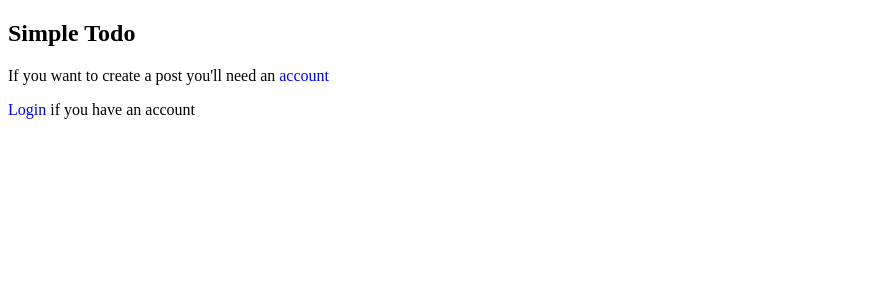
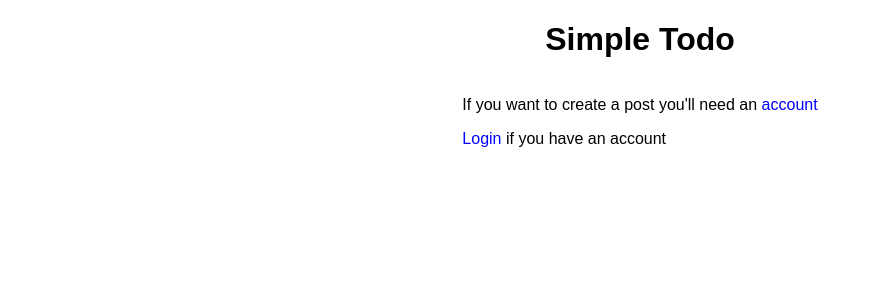
Before and after one commit to VladSmirnou/BasicTodo, a Django app: page / in a window 1280 px wide. Shown: the top 300 px of the page, without its empty margins (0-873 px from the left). Run offline with Django 4.2, Linux system fonts and the light colour scheme; parts of the project's set-up code (start-up, migrations or seed data) failed here and were passed over; some libraries are stand-ins or nearby versions.

Commit message:
rearrange elements

```diff
--- a/basic_todo_core/settings.py
+++ b/basic_todo_core/settings.py
@@ -122,6 +122,10 @@ USE_TZ = True
 
 STATIC_URL = 'static/'
 
+STATICFILES_DIRS = [
+    BASE_DIR / "static",
+]
+
 # Default primary key field type
 # https://docs.djangoproject.com/en/4.1/ref/settings/#default-auto-field
 AUTH_USER_MODEL = 'basic_todo.CustomUser'
--- /dev/null
+++ b/static/rearrange.css
@@ -0,0 +1,17 @@
+.posts {
+    display: flex;
+    flex-direction: column;
+    gap: 1em;
+    align-items: center;
+}
+
+.auth {
+    display: table;
+    margin: auto;
+}
+
+
+div {
+   font-size: 1em;
+   font-family: Arial;
+}
--- a/templates/auth/create_user.html
+++ b/templates/auth/create_user.html
@@ -1,5 +1,5 @@
-<div>
-    <h2>Sign Up Page</h2>
+<div class="auth">
+    <h1 style="text-align:center">Sign Up Page</h1>
     <form>
         {% csrf_token %}
         {{ form.as_p }}
--- a/templates/auth/login_user.html
+++ b/templates/auth/login_user.html
@@ -1,5 +1,5 @@
-<div>
-    <h2>Login Page</h2>
+<div class="auth">
+    <h1 style="text-align:center">Login Page</h1>
     <form>
         {% csrf_token %}
         {{ form.as_p }}
--- a/templates/base.html
+++ b/templates/base.html
@@ -6,6 +6,8 @@
     <meta name="viewport" content="width=device-width, initial-scale=1.0">
     <title>Document</title>
     <script src="https://unpkg.com/htmx.org@1.8.5"></script>
+    {% load static %}
+    <link rel="stylesheet" href="{% static 'rearrange.css' %}">
 </head>
 <body>
     {% block content %}
--- a/templates/home.html
+++ b/templates/home.html
@@ -1,9 +1,10 @@
 {% extends 'base.html' %}
 {% block content %}
-    <div id="main">
-        <h2>Simple Todo</h2>
+    <div class="container" id="main">
+        <h1 style="text-align:center;">Simple Todo</h1>
         {% if user.is_authenticated %}
-            Hello {{ user.username }}
+            <div class="auth">
+                Hello {{ user.username }}!
                 <p>
                     <a style="color: blue; cursor: pointer;"
                     hx-get="{% url 'logout_user' %}"
@@ -11,8 +12,9 @@
                     hx-swap="outerHTML"
                     >logout</a>
                 </p>
+            </div>
         {% else %}
-            <div>
+            <div class="auth">
                 <p>If you want to create a post you'll need an
                     <a style="color: blue; cursor: pointer;"
                     hx-get="{% url 'create_user' %}"
@@ -29,12 +31,12 @@
                 </p>
             </div>
         {% endif %}
-        <ol>
+        <ol class="posts">
             {% for post in user_posts %}
                 <li>
-                    Author: {{ post.post_author.username }} | {{ post.post_date }} |
-                    {{ post.post_title }} |
-                    {{ post.post_context }}
+                    Author: {{ post.post_author.username }} Date created: {{ post.post_date }}
+                    <h3>{{ post.post_title }}</h3>
+                    <p>{{ post.post_context }}</p>
                     {% if user.is_authenticated and post.post_author == user %}
                         <a hx-headers='{"X-CSRFToken": "{{ csrf_token }}"}'
                         style="color: rgb(228, 16, 34); cursor: pointer;"
@@ -48,7 +50,11 @@
             {% endfor %}
         </ol>
         {% if messages %}
-            <div id="messages" hx-get="{% url 'flash_message_cleaner' %}" hx-swap="outerHTML" hx-trigger="load delay:4s">
+            <div style="text-align:center;"
+            id="messages"
+            hx-get="{% url 'flash_message_cleaner' %}"
+            hx-swap="outerHTML"
+            hx-trigger="load delay:4s">
                 {% for message in messages %}
                     {{ message }}
                 {% endfor %}
```
Lines whose indentation alone changed are shown as unchanged.
